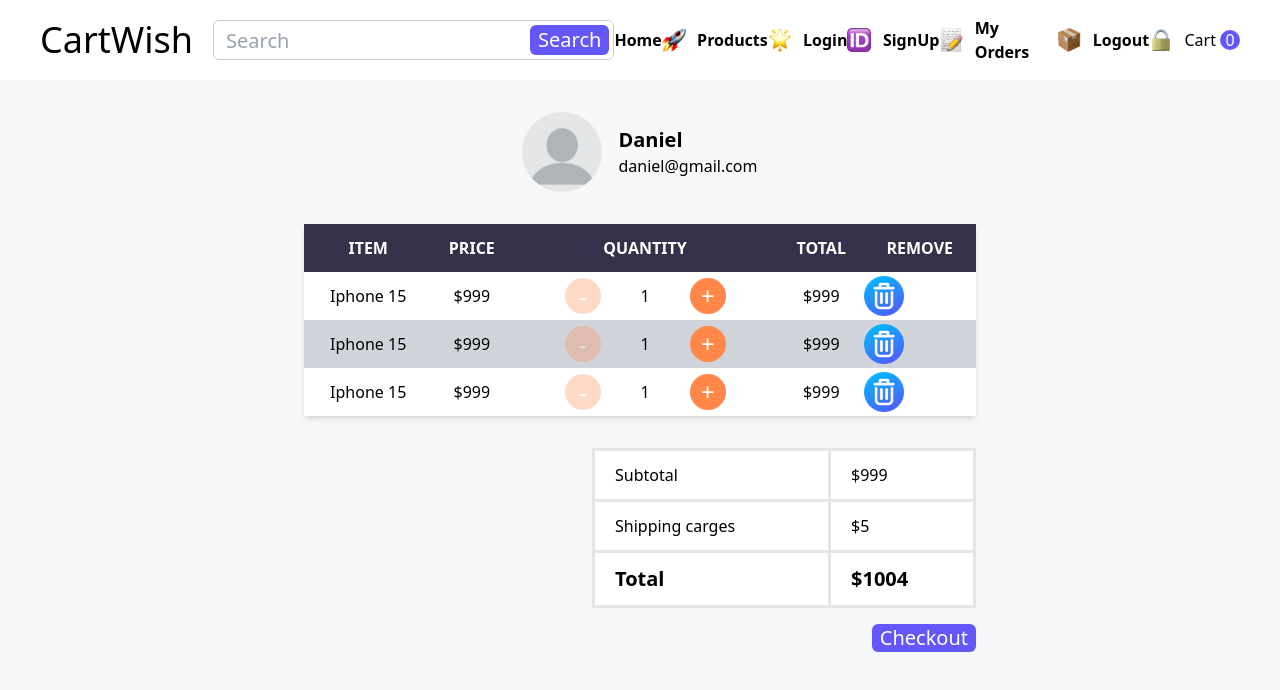
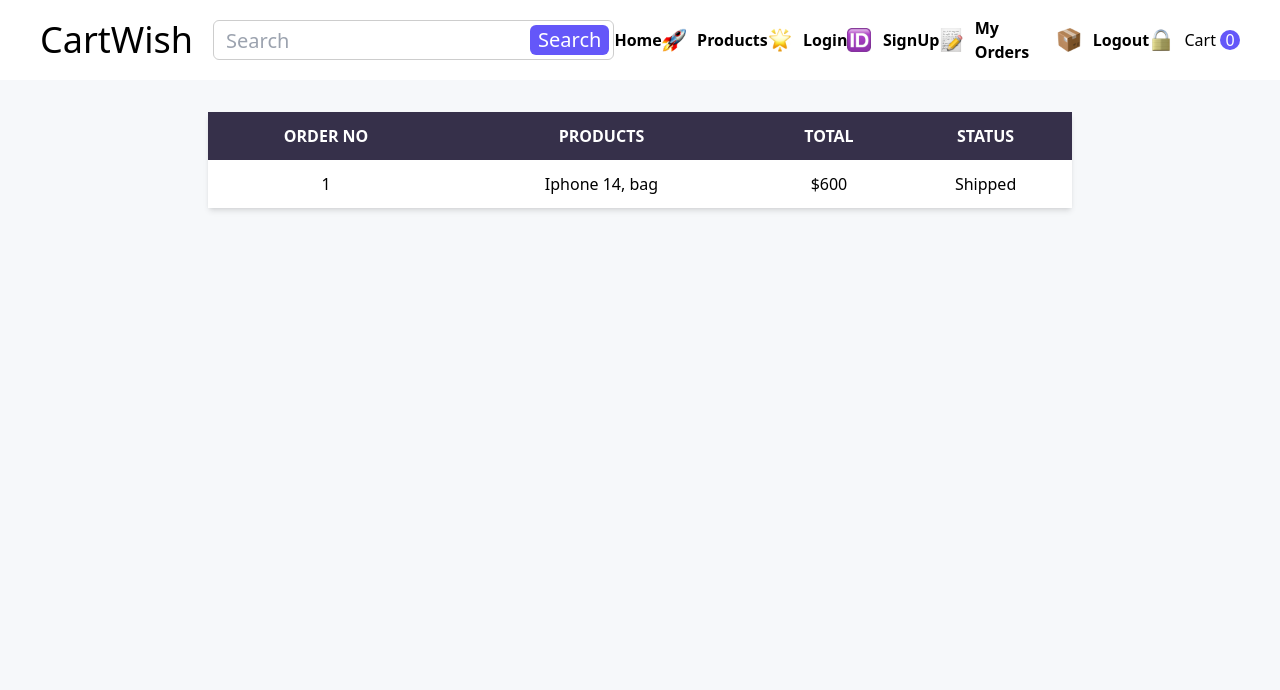
Before and after one commit to Danielmbuthia/cart_wish, a React (Vite) app: page / in a window 1280 px wide. Shown: the top 690 px of the page. Built offline with nearby package versions, Linux system fonts and the light colour scheme.

Commit message:
My order page design

```diff
--- a/src/App.tsx
+++ b/src/App.tsx
@@ -1,5 +1,6 @@
 import CartPage from "./components/Cart/CartPage";
 import HomePage from "./components/Home/HomePage";
+import MyOrderPage from "./components/MyOrder/MyOrderPage";
 import Navbar from "./components/Navbar/Navbar";
 import ProductsPage from "./components/Products/ProductsPage";
 import SingleProductPage from "./components/SingleProduct/SingleProductPage";
@@ -11,7 +12,8 @@
         {/* <HomePage /> */}
         {/* <ProductsPage /> */}
         {/* <SingleProductPage /> */}
-        <CartPage />
+        {/* <CartPage /> */}
+        <MyOrderPage />
       </main>
     </div>
   );
--- /dev/null
+++ b/src/components/MyOrder/MyOrderPage.tsx
@@ -0,0 +1,20 @@
+import Table from "../Common/Table";
+
+const MyOrderPage = () => {
+  return (
+    <section className="flex items-center justify-center md:w-3/4 mx-auto py-8 px-12 w-full">
+      <Table headings={["Order No", "Products", "Total", "Status"]}>
+        <tbody className="table_body">
+          <tr className="table_tr">
+            <td>1</td>
+            <td>Iphone 14, bag</td>
+            <td>$600</td>
+            <td>Shipped</td>
+          </tr>
+        </tbody>
+      </Table>
+    </section>
+  );
+};
+
+export default MyOrderPage;
```
